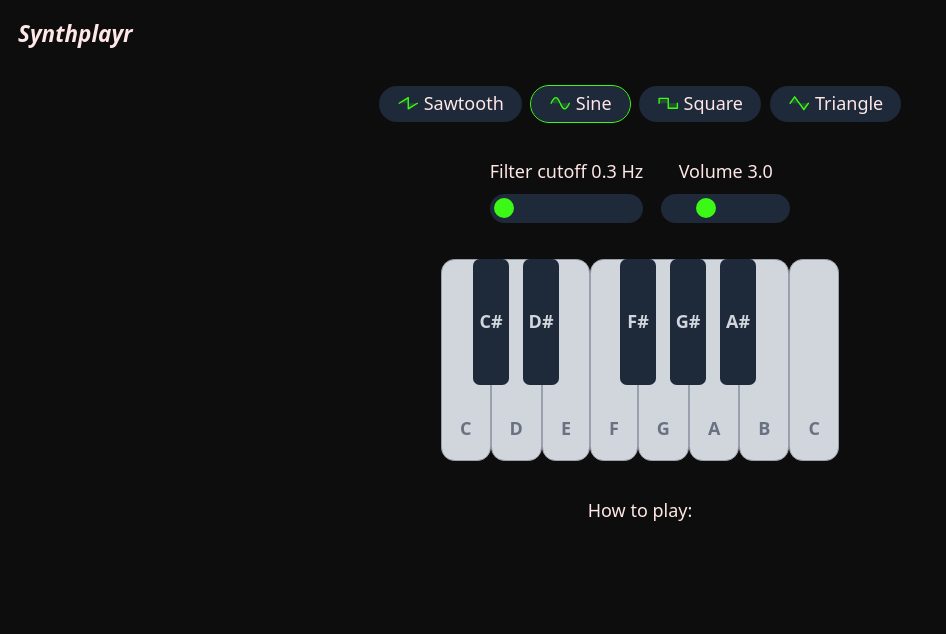
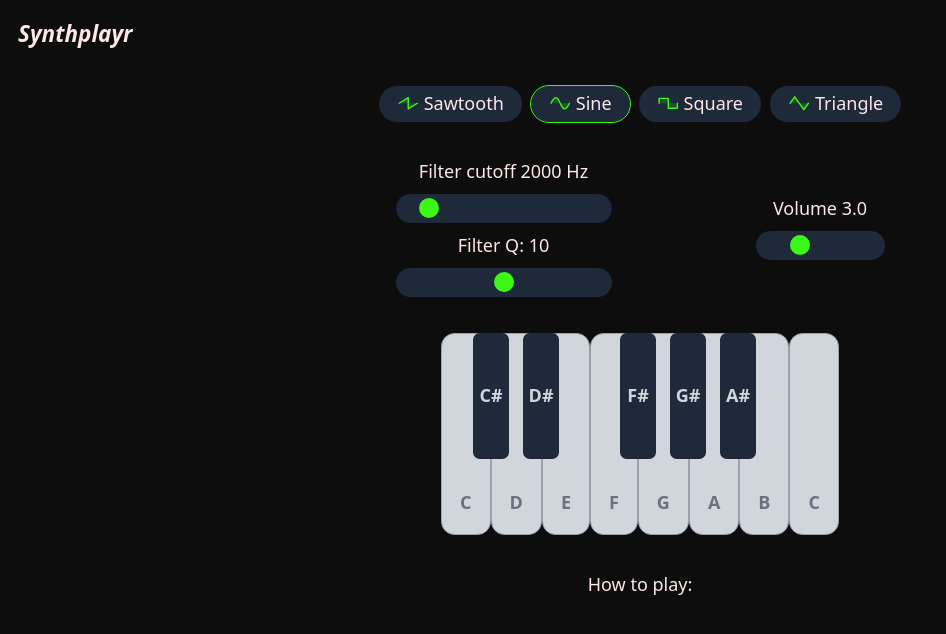
Before and after one commit to jonte265/synth-playr, a React (Vite) app: page / in a window 1280 px wide. Shown: the top 634 px of the page, without its empty margins (0-946 px from the left). Built offline with nearby package versions, Linux system fonts and the light colour scheme.

Commit message:
add q resonance filter input

```diff
--- a/src/App.tsx
+++ b/src/App.tsx
@@ -48,8 +48,11 @@ function App() {
   const [selVolume, setSelVolume] = useState(0.3);
   const selVolumeRef = useRef(0.3);
 
-  const [selCutoff, setSelCutoff] = useState(0.3);
-  const selCutoffRef = useRef(0.3);
+  const [selCutoff, setSelCutoff] = useState(2000);
+  const selCutoffRef = useRef(2000);
+
+  const [selQFilter, setSelQFilter] = useState(10);
+  const selQFilterRef = useRef(10);
 
   function playNote(freq: number) {
     // Skapar ljudmotorn om det inte redan finns
@@ -71,6 +74,7 @@ function App() {
 
     const filter = audioCtxRef.current.createBiquadFilter();
     filter.type = 'lowpass';
+    filter.Q.value = selQFilterRef.current;
 
     console.log('filtering', selCutoffRef.current);
 
@@ -124,6 +128,15 @@ function App() {
 
     setSelCutoff(newCutoff);
     selCutoffRef.current = newCutoff;
+  }
+
+  function handleQFilter(filterQ: any) {
+    console.log(filterQ);
+
+    const newQFilter = Number(filterQ);
+
+    setSelQFilter(newQFilter);
+    selQFilterRef.current = newQFilter;
   }
 
   useEffect(() => {
@@ -244,7 +257,7 @@ function App() {
     <>
       <Header />
       <main className='flex flex-col gap-8 justify-center items-center p-4'>
-        <div className='flex flex-row gap-2'>
+        <div className='flex flex-wrap justify-center items-center flex-row gap-2'>
           <SmallBtn
             text='Sawtooth'
             icon={<PiWaveSawtoothDuotone />}
@@ -270,18 +283,32 @@ function App() {
             onClick={() => handleWaveformSelect('triangle')}
           />
         </div>
-        <div className='flex gap-4'>
-          <div className='flex flex-col justify-center items-center gap-2'>
-            <label htmlFor='volume'>Filter cutoff {selCutoff} Hz</label>
+        <div className='flex gap-32'>
+          <div className='flex flex-col gap-2'>
+            <div className='flex flex-col justify-center items-center gap-2 w-48'>
+              <label htmlFor='filter'>Filter cutoff {selCutoff} Hz</label>
               <input
                 type='range'
-              name='volume'
-              id='volume'
+                name='filter'
+                id='filter'
                 min='0'
-              max='21000'
+                max='20000'
                 value={selCutoff}
                 onChange={(e) => handleCutoff(e.target.value)}
               />
+            </div>
+            <div className='flex flex-col justify-center items-center gap-2 w-48'>
+              <label htmlFor='filterQ'>Filter Q: {selQFilter}</label>
+              <input
+                type='range'
+                name='filterQ'
+                id='filterQ'
+                min='0'
+                max='20'
+                value={selQFilter}
+                onChange={(e) => handleQFilter(e.target.value)}
+              />
+            </div>
           </div>
           <div className='flex flex-col justify-center items-center gap-2'>
             <label htmlFor='volume'>Volume {(selVolume * 10).toFixed(1)}</label>
```
Lines whose indentation alone changed are shown as unchanged.
